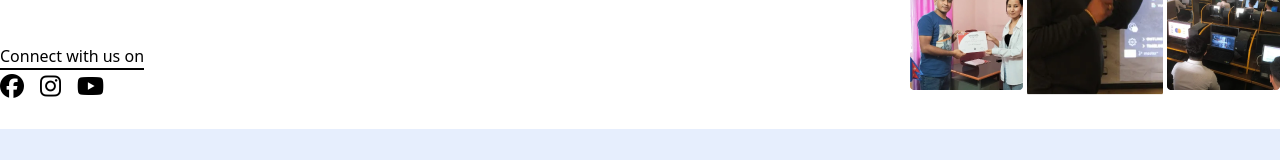
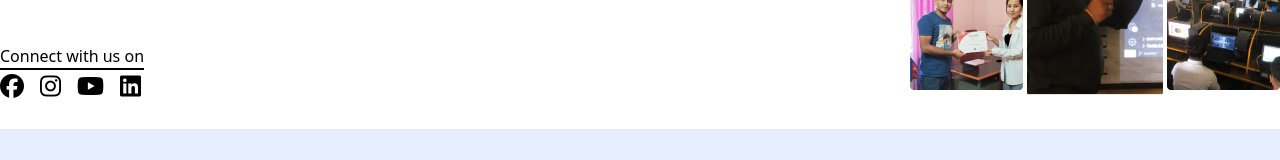
Before and after one commit to imanil-git/NuxtVue, a Nuxt app: page / in a window 1280 px wide. Shown: the part 303-463 px from the top of the page. Built offline with nearby package versions, Linux system fonts and the light colour scheme; a web font is replaced by a local one.

Commit message:
Index Changed

```diff
--- a/pages/index.vue
+++ b/pages/index.vue
@@ -26,6 +26,9 @@
             ></a>
             <a href="" title="Youtube"
               ><i class="fa-brands fa-youtube text-black text-2xl"></i
+            ></a>
+            <a href="" title="LinkedIn"
+              ><i class="fa-brands fa-linkedin text-black text-2xl"></i
             ></a>
           </div>
         </div>
```
